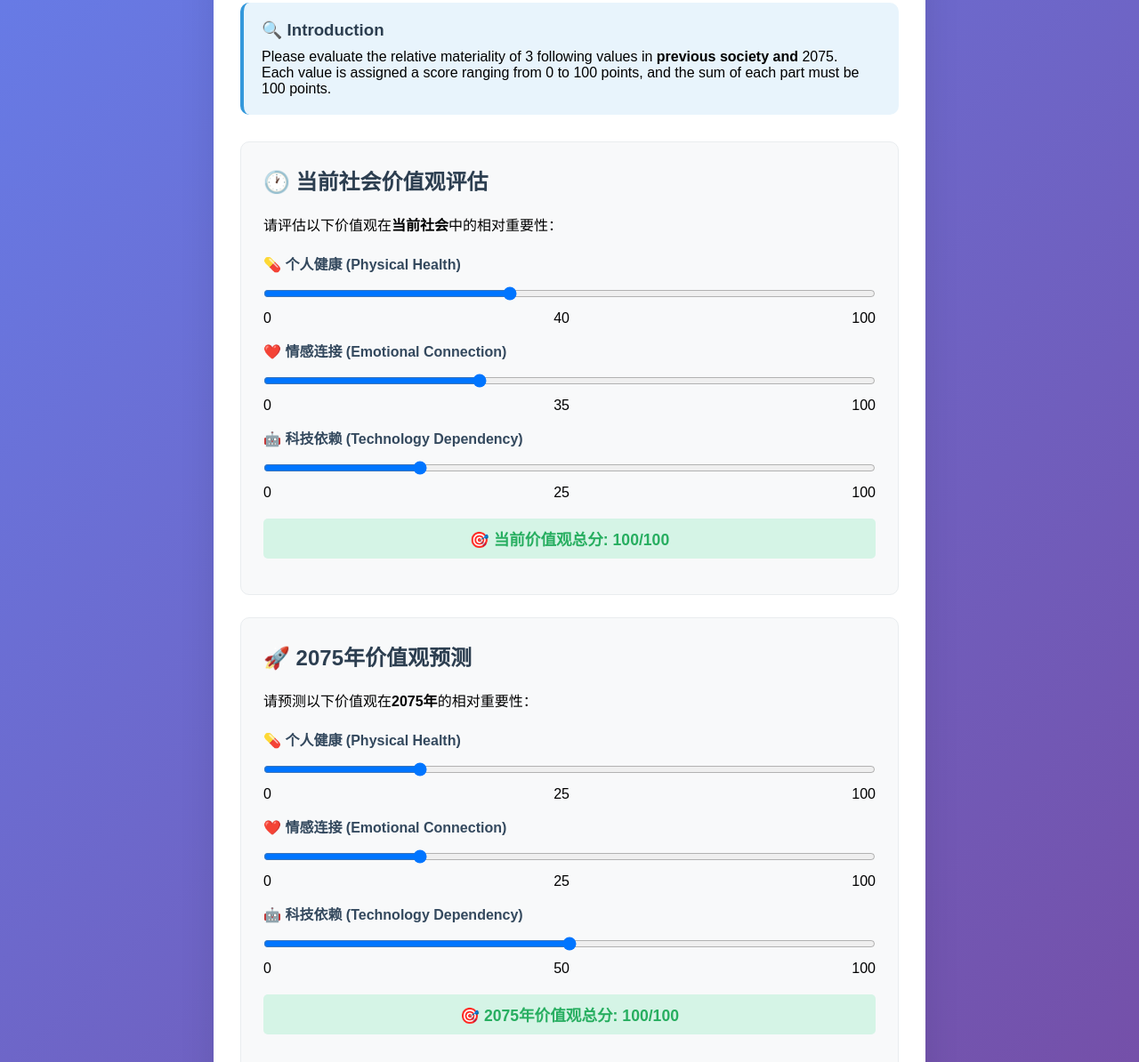
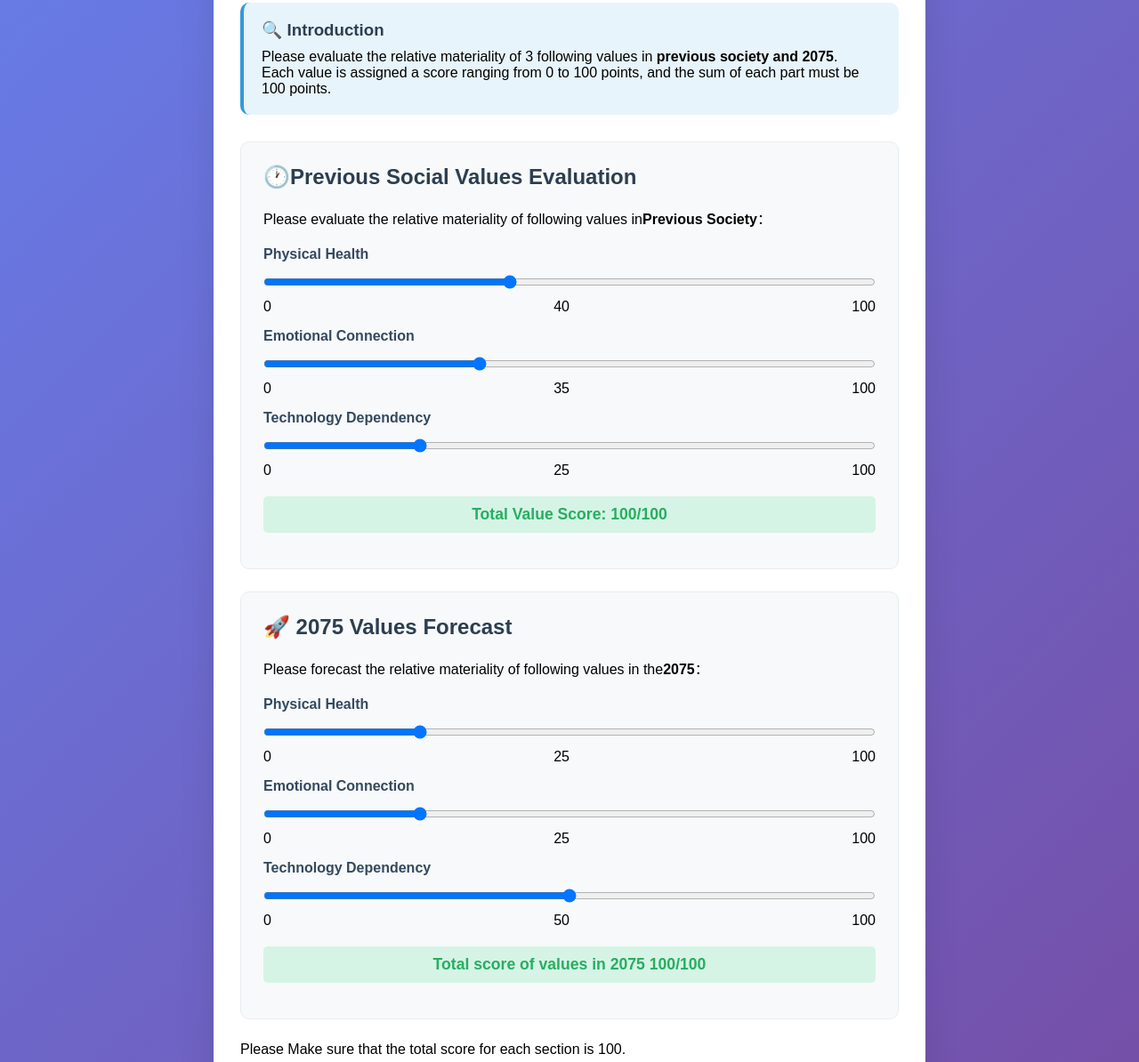
Before and after one commit to kiyomine0630-cyber/values-survey-website, a plain HTML site: page index.html in a window 1280 px wide. Shown: the part 193-1387 px from the top of the page at 89% size. Drawn offline with Linux system fonts and the light colour scheme.

Commit message:
Update index.html

```diff
--- a/index.html
+++ b/index.html
@@ -173,19 +173,19 @@
         <div class="content">
             <div class="instructions">
                 <h3>🔍 Introduction</h3>
-                <p>Please evaluate the relative materiality of 3 following values in <strong>previous society and </strong> 2075. </p>
+                <p>Please evaluate the relative materiality of 3 following values in <strong>previous society and 2075</strong>. </p>
                 <p>Each value is assigned a score ranging from 0 to 100 points, and the sum of each part must be 100 points.</p>
             </div>
 
             <form id="surveyForm">
-                <!-- Current values -->
+                <!-- Previous values -->
                 <div class="survey-section">
-                    <h2>🕐 当前社会价值观评估</h2>
-                    <p>请评估以下价值观在<strong>当前社会</strong>中的相对重要性：</p>
+                    <h2>🕐Previous Social Values Evaluation </h2>
+                    <p>Please evaluate the relative materiality of following values in<strong>Previous Society</strong>：</p>
 
                     <div class="slider-group">
                         <div class="slider-container">
-                            <label for="health_current">💊 个人健康 (Physical Health)</label>
+                            <label for="health_current">Physical Health</label>
                             <input type="range" id="health_current" name="health_current" min="0" max="100" value="40">
                             <div class="value-display">
                                 <span>0</span>
@@ -195,7 +195,7 @@
                         </div>
 
                         <div class="slider-container">
-                            <label for="emotional_current">❤️ 情感连接 (Emotional Connection)</label>
+                            <label for="emotional_current">Emotional Connection</label>
                             <input type="range" id="emotional_current" name="emotional_current" min="0" max="100" value="35">
                             <div class="value-display">
                                 <span>0</span>
@@ -205,7 +205,7 @@
                         </div>
 
                         <div class="slider-container">
-                            <label for="tech_current">🤖 科技依赖 (Technology Dependency)</label>
+                            <label for="tech_current">Technology Dependency</label>
                             <input type="range" id="tech_current" name="tech_current" min="0" max="100" value="25">
                             <div class="value-display">
                                 <span>0</span>
@@ -216,18 +216,18 @@
                     </div>
 
                     <div class="total-display">
-                        🎯 当前价值观总分: <span id="total_current">100</span>/100
+                        Total Value Score: <span id="total_current">100</span>/100
                     </div>
                 </div>
 
-                <!-- 2075年价值观 -->
+                <!-- 2075 Values -->
                 <div class="survey-section">
-                    <h2>🚀 2075年价值观预测</h2>
-                    <p>请预测以下价值观在<strong>2075年</strong>的相对重要性：</p>
+                    <h2>🚀 2075 Values Forecast</h2>
+                    <p>Please forecast the relative materiality of following values in the<strong>2075</strong>：</p>
 
                     <div class="slider-group">
                         <div class="slider-container">
-                            <label for="health_future">💊 个人健康 (Physical Health)</label>
+                            <label for="health_future">Physical Health</label>
                             <input type="range" id="health_future" name="health_future" min="0" max="100" value="25">
                             <div class="value-display">
                                 <span>0</span>
@@ -237,7 +237,7 @@
                         </div>
 
                         <div class="slider-container">
-                            <label for="emotional_future">❤️ 情感连接 (Emotional Connection)</label>
+                            <label for="emotional_future">Emotional Connection</label>
                             <input type="range" id="emotional_future" name="emotional_future" min="0" max="100" value="25">
                             <div class="value-display">
                                 <span>0</span>
@@ -247,7 +247,7 @@
                         </div>
 
                         <div class="slider-container">
-                            <label for="tech_future">🤖 科技依赖 (Technology Dependency)</label>
+                            <label for="tech_future">Technology Dependency</label>
                             <input type="range" id="tech_future" name="tech_future" min="0" max="100" value="50">
                             <div class="value-display">
                                 <span>0</span>
@@ -258,14 +258,14 @@
                     </div>
 
                     <div class="total-display">
-                        🎯 2075年价值观总分: <span id="total_future">100</span>/100
+                        Total score of values in 2075 <span id="total_future">100</span>/100
                     </div>
                 </div>
 
                 <div class="error" id="errorMessage">
-                    ❌ 请确保每个部分的总分都为100分！
+
                 </div>
-
+                        Please Make sure that the total score for each section is 100.
                 <button type="submit" class="submit-btn">提交问卷</button>
             </form>
 
```
